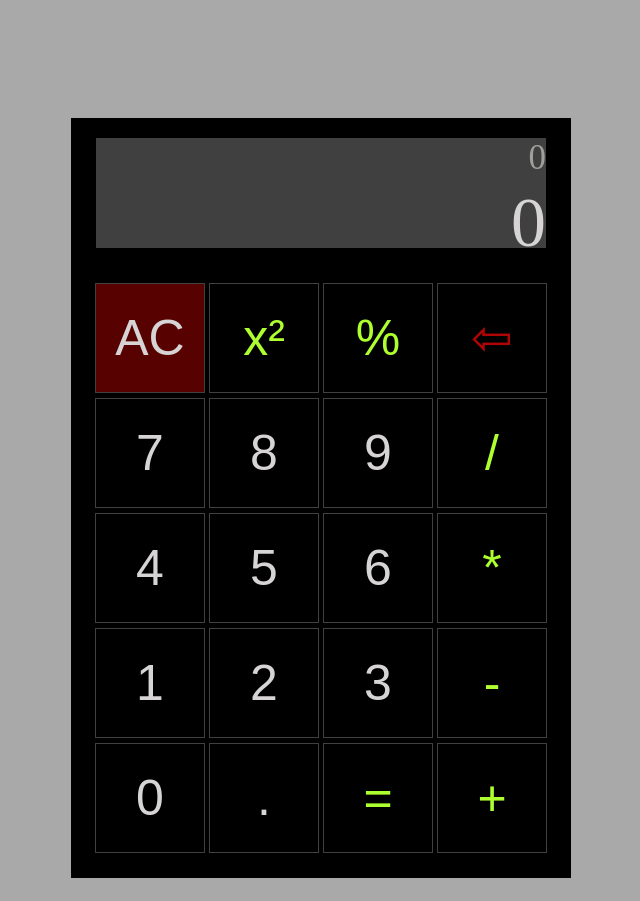
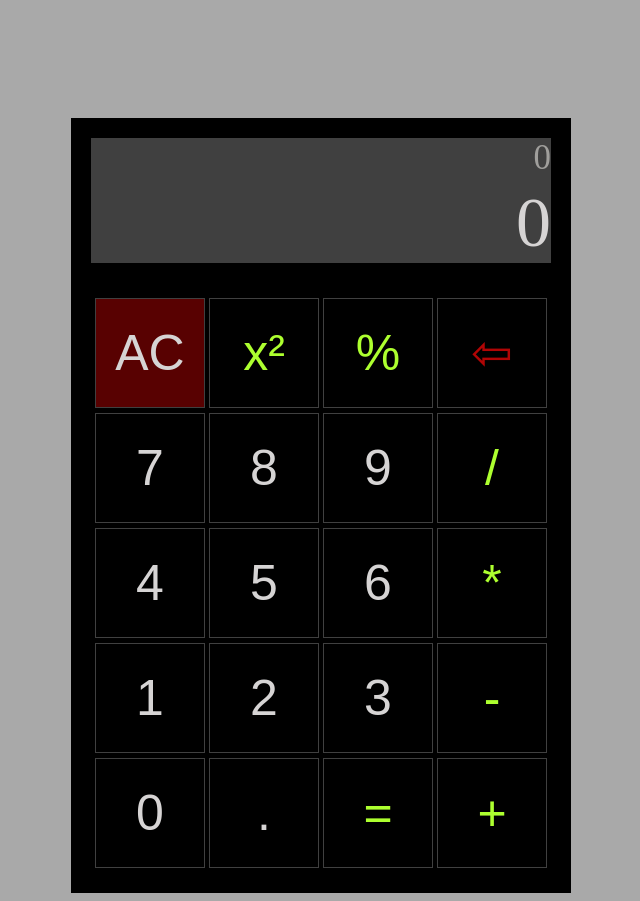
Before and after one commit to vasilvlyubenov/Calculator, a plain HTML site: page index.html in a window 1280 px wide. Shown: the whole page, without its empty margins (319-959 px from the left). Drawn offline with Linux system fonts and the light colour scheme.

Commit message:
populating calc screen, AC and dell button

```diff
--- a/css/style.css
+++ b/css/style.css
@@ -10,7 +10,7 @@ body {
     display: flex;
     flex-direction: column;
     background-color: black;
-    height: 760px;
+    min-height: 760px;
     width: 500px;
     margin-top: 110px;
     align-items: center;
@@ -20,11 +20,13 @@ body {
     display: flex;
     flex-direction: column;
     align-items: flex-end;
-    width: 450px;
-    height: 110px;
+    width: 460px;
+    min-height: 100px;
     background-color: #404040;
     margin-top: 20px;
     gap: 5px;
+    word-wrap: break-word;
+    word-break: break-all;
 }
 
 .showOperation {
@@ -39,8 +41,15 @@ body {
     margin: 0;
 }
 
+.lower-case {
+    color: #d6d4d4;
+    font-size: 40px;
+    margin: 0;
+}
+
 .buttons-panel {
     margin-top: 30px;
+    padding-bottom: 25px;
 }
 
 button {
--- a/index.html
+++ b/index.html
@@ -8,8 +8,8 @@
 </head>
 <div class="container">
     <div class="screen">
-        <p class="showOperation">0</p>
-        <p class="result">0</p>
+        <p class="showOperation"></p>
+        <p class="result"></p>
     </div>
     <div class="buttons-panel">
         <div>
```
